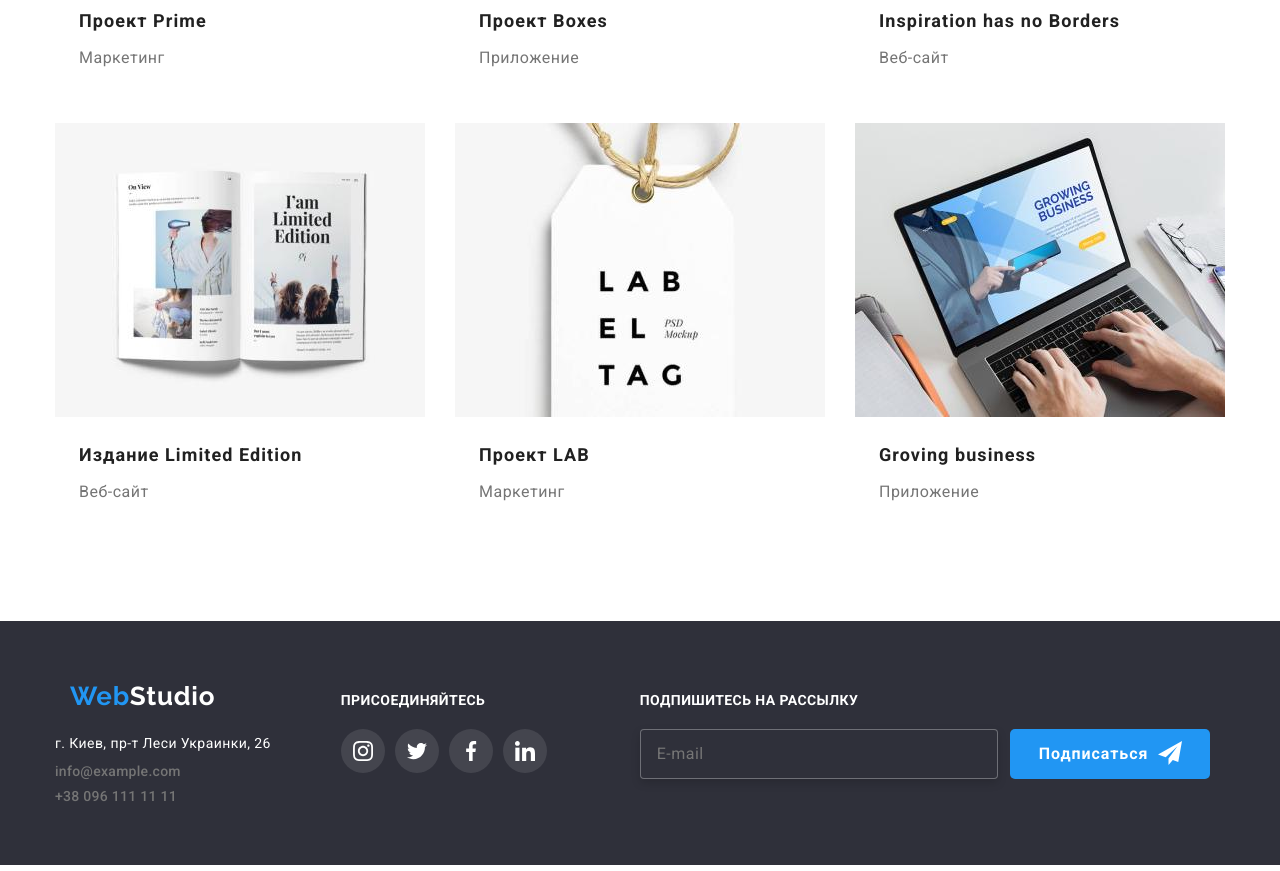
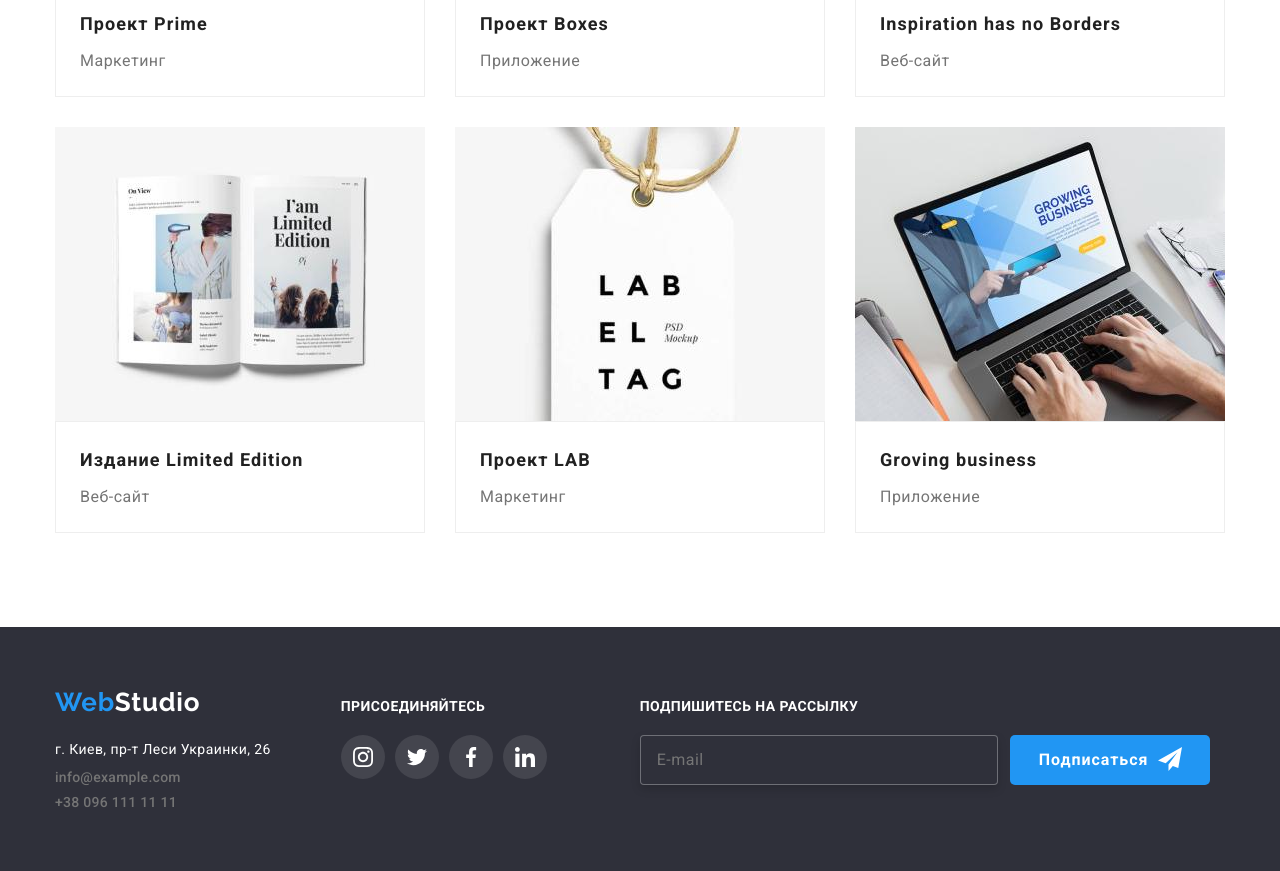
Before and after one commit to Pasha748/goit-markup-hw-07, a plain HTML site: page portfolio.html in a window 1280 px wide. Shown: the part 1008-1879 px from the top of the page. Drawn offline with nearby package versions, Linux system fonts and the light colour scheme.

Commit message:
Fix mistakes

```diff
--- a/portfolio.html
+++ b/portfolio.html
@@ -253,8 +253,8 @@
     <footer class="footer">
         <div class="container footer__container">
             <div>
-                <a href="./index.html" class="logo link">
-                    Web<span class="logo__footer">Studio</span>
+                <a href="./index.html" class="logo footer__logo link">
+                    Web<span class="footer__studio">Studio</span>
                 </a>
                 <address class="address">
                     <ul class="address__list list">
--- a/sass/components/_footer.scss
+++ b/sass/components/_footer.scss
@@ -7,7 +7,11 @@
 .footer__container {
   display: flex;
 }
-.logo__footer {
+.footer__logo {
+  padding-top: 0;
+  padding-bottom: 0;
+}
+.footer__studio {
   color: #ffffff;
 }
 .address__item {
--- a/sass/components/_header.scss
+++ b/sass/components/_header.scss
@@ -3,6 +3,7 @@
   display: flex;
   align-items: center;
   border-bottom: 1px solid #ececec;
+  padding-left: 15px;
 }
 .header-container {
   display: flex;
@@ -14,7 +15,6 @@
   line-height: 1.19;
   letter-spacing: 0.03em;
   color: #2196f3;
-  margin-left: 15px;
   padding-top: 24px;
   padding-bottom: 25px;
   &__header {
--- a/sass/components/_hero.scss
+++ b/sass/components/_hero.scss
@@ -4,7 +4,7 @@
     url(../images/hero-bg.jpg);
   background-repeat: no-repeat;
   background-position: center;
-  background-size: contain;
+  background-size: cover;
   padding-top: 200px;
   padding-bottom: 200px;
 }
--- a/sass/components/_portfolio.scss
+++ b/sass/components/_portfolio.scss
@@ -39,6 +39,8 @@
 }
 .port-products__container {
   padding: 20px 24px;
+  border: 1px solid #eeeeee;
+  box-sizing: border-box;
 }
 .port-products__list {
   display: flex;
```
Also changed, not shown: index.html (+2 -2 lines), css/main.css, css/main.min.css, 2 other files.
